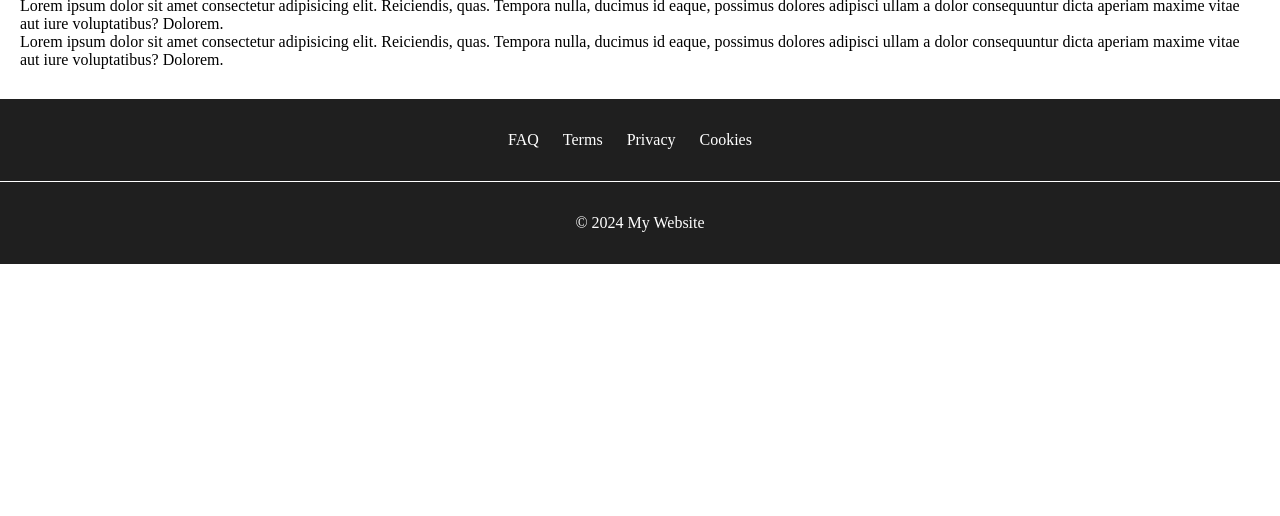
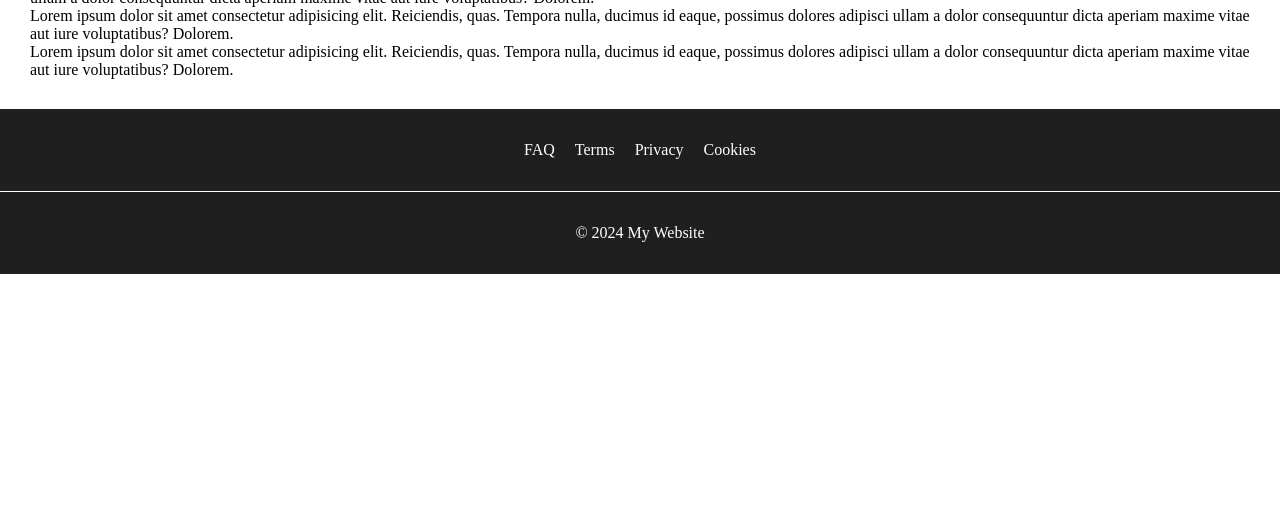
Before and after one commit to hokanitao/flexbox-layouts-example, a plain HTML site: page index.html in a window 1280 px wide. Shown: the part 284-800 px from the top of the page. Drawn offline with Linux system fonts and the light colour scheme.

Commit message:
extra margin etc deleted

```diff
--- a/main.css
+++ b/main.css
@@ -8,7 +8,7 @@
 
 body{
   height: 100%;
-  margin: -10px;
+  /* margin: -10px; */
 }
 
 nav {
@@ -29,28 +29,30 @@ nav img {
   background-color: white;
 }
 
-nav ul,
+/* nav ul,
 nav ul li,
 .spacer {
   display: inline-block;
+} */
+
+/* .spacer { */
+  /* Parent width - Logo width - Menu <ul> width */
+  /* width: calc(100% - 132px - 276px);
+} */
+
+nav ul {
+  /* margin-bottom: 15px; */
+  display: flex;
+  gap: 20px;
 }
 
-.spacer {
-  /* Parent width - Logo width - Menu <ul> width */
-  width: calc(100% - 132px - 276px);
-}
+/* nav ul li {
+  margin-right: 20px;
+} */
 /*
-nav ul {
-  margin-bottom: 15px;
-} */
-
-nav ul li {
-  margin-right: 20px;
-}
-
 #last-item {
   margin-right: 0px;
-}
+} */
 
 nav ul li a:link,
 nav ul li a:visited {
```
